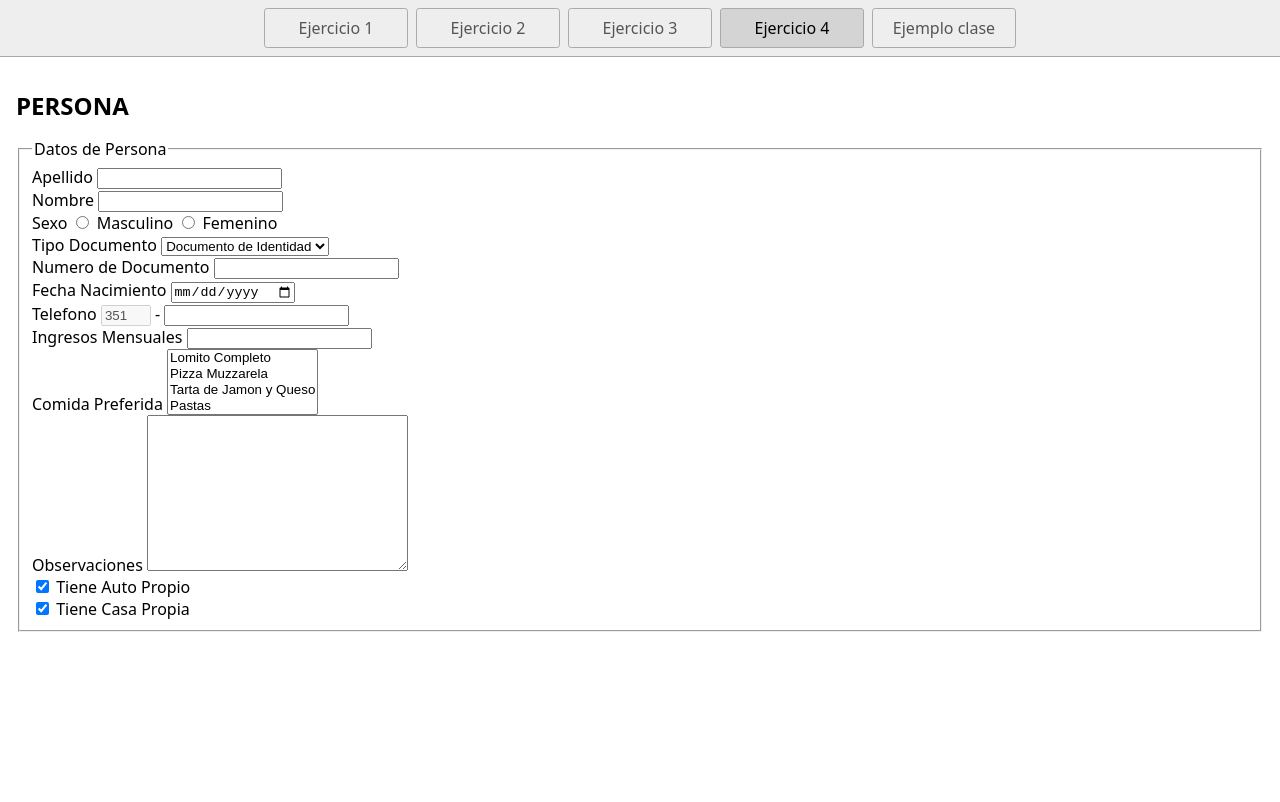
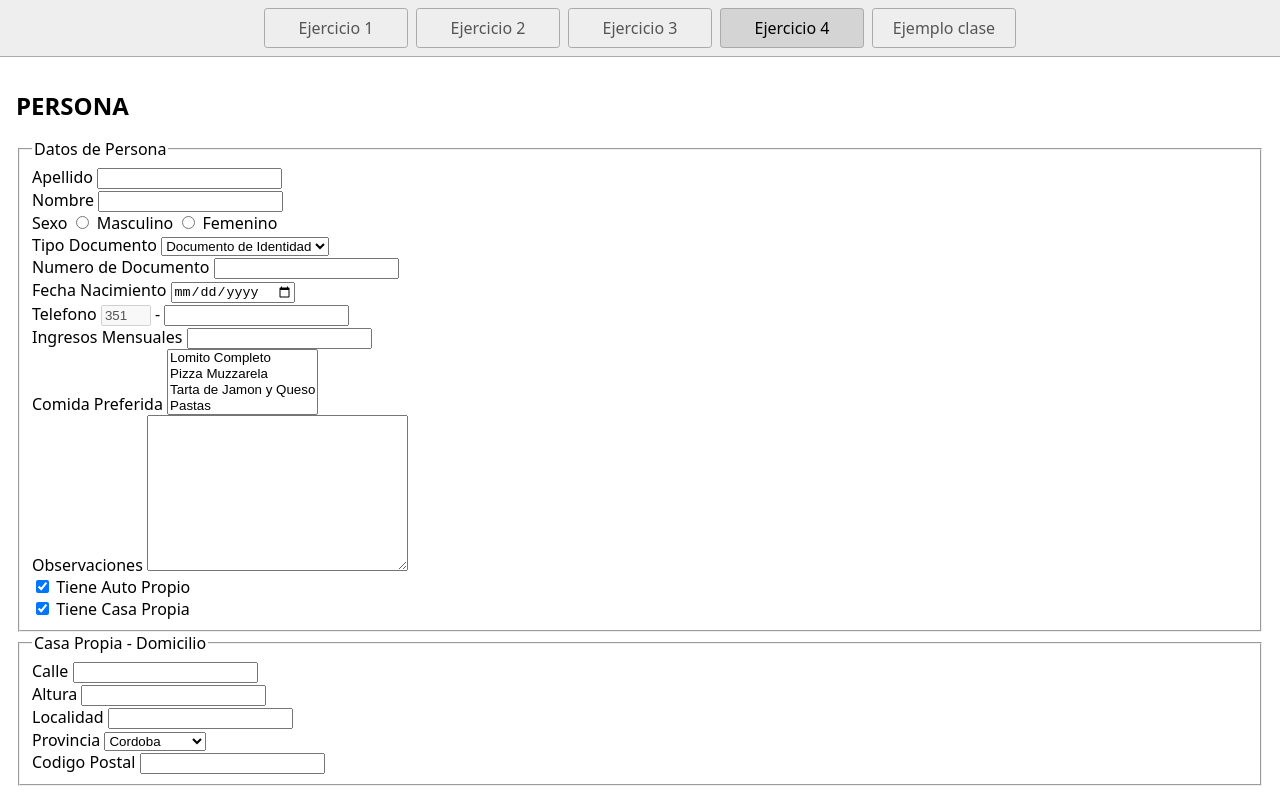
Before and after one commit to JuaniBertola/Ejercicios-HTML---PAV-II, a plain HTML site: page ejercicio4.html in a window 1280 px wide. Drawn offline with Linux system fonts and the light colour scheme.

Commit message:
1 file modified

```diff
--- a/ejercicio4.html
+++ b/ejercicio4.html
@@ -59,6 +59,23 @@
           <input type="checkbox" name="auto" value="auto" checked> Tiene Auto Propio <br>
           <input type="checkbox" name="casa" value="casa" checked> Tiene Casa Propia <br>
         </fieldset>
+        <fieldset>
+          <legend>Casa Propia - Domicilio</legend>
+          <label for="calle">Calle</label>
+          <input type="text" id="calle"> <br>
+          <label for="altura">Altura</label>
+          <input type="text" id="altura"> <br>
+          <label for="localidad">Localidad</label>
+          <input type="text" id="localidad"> <br>
+          <label for="provincia">Provincia</label>
+          <select name="provincia" id="provincia">
+            <option value="cba">Cordoba</option>
+            <option value="bsas">Buenos Aires</option>
+            <option value="stf">Santa Fe</option>
+          </select> <br>
+          <label for="codigo">Codigo Postal</label>
+          <input type="text" id="codigo">
+        </fieldset>
       </form>
     </main>
   </body>
```
